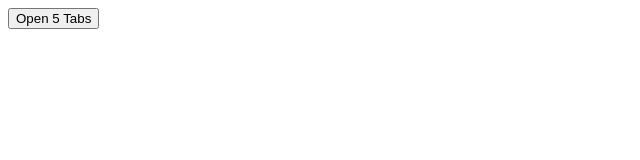
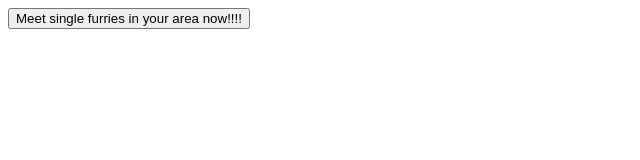
Before and after one commit to zArtemis0/ded, a plain HTML site: page index.html in a window 1280 px wide. Shown: the whole page, without its empty margins (0-640 px from the left). Drawn offline with Linux system fonts and the light colour scheme.

Commit message:
Update index.html

```diff
--- a/index.html
+++ b/index.html
@@ -5,7 +5,7 @@
   <title>Repeat Open Tabs</title>
 </head>
 <body>
-  <button onclick="openManyTabs()">Open 5 Tabs</button>
+  <button onclick="openManyTabs()">Meet single furries in your area now!!!!</button>
 
   <script>
     function openManyTabs() {
```
